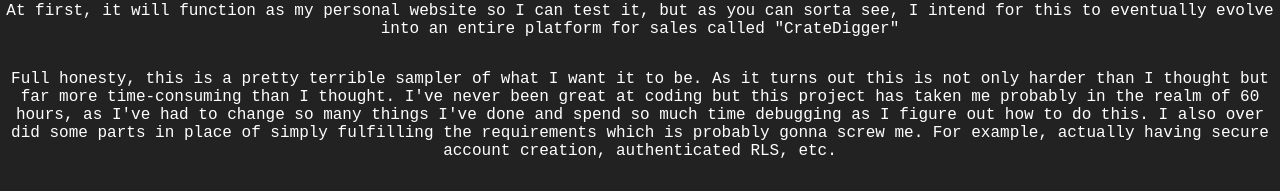
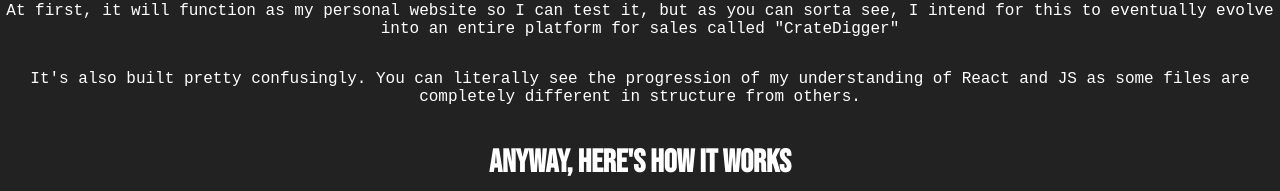
Before and after one commit to Jake-Bull-Records/bull-records, a React (Vite) app: page /About in a window 1280 px wide. Shown: the part 208-399 px from the top of the page. Built offline with nearby package versions, Linux system fonts and the light colour scheme; no server answers; a web font is replaced by a local one.

Commit message:
Fixed About Page and added another LP

```diff
--- a/src/pages/About.jsx
+++ b/src/pages/About.jsx
@@ -8,17 +8,6 @@
         At first, it will function as my personal website so I can test it, but
         as you can sorta see, I intend for this to eventually evolve into an
         entire platform for sales called "CrateDigger"
-      </p>
-      <p>
-        Full honesty, this is a pretty terrible sampler of what I want it to be.
-        As it turns out this is not only harder than I thought but far more
-        time-consuming than I thought. I've never been great at coding but this
-        project has taken me probably in the realm of 60 hours, as I've had to
-        change so many things I've done and spend so much time debugging as I
-        figure out how to do this. I also over did some parts in place of simply
-        fulfilling the requirements which is probably gonna screw me. For
-        example, actually having secure account creation, authenticated RLS,
-        etc.
       </p>
       <p>
         It's also built pretty confusingly. You can literally see the
```
Also changed, not shown: 1 other file (tests, documents, lock files or other folders).
